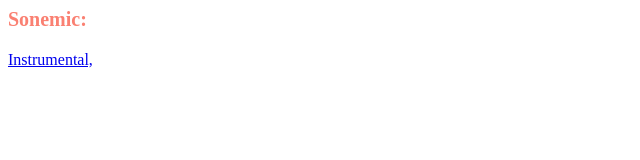
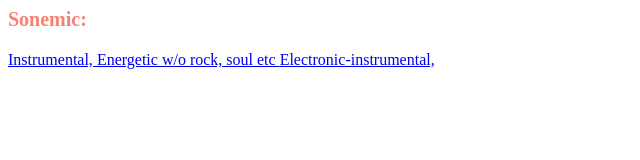
Before and after one commit to koolche/koolche.github.io, a plain HTML site: page index.html in a window 1280 px wide. Shown: the whole page, without its empty margins (0-640 px from the left). Drawn offline with Linux system fonts and the light colour scheme.

Commit message:
Update index.html

```diff
--- a/index.html
+++ b/index.html
@@ -6,7 +6,8 @@
 </head>
 <body>
 <p style="color:Salmon; font-size:20px;"><b>Sonemic:</b></p>
-    <a href="https://sonemic.com/charts/top/album/all-time/d:instrumental/"; font-size:20px;>Instrumental, </a>
-
+    	<a href="https://sonemic.com/charts/top/album/all-time/d:instrumental/">Instrumental, </a>
+	<a href="https://sonemic.com/charts/top/album/1800-20189999/g:%2drock,%2djazz,%2dsoul/d:energetic,%2ddepressive/2/">Energetic w/o rock, soul etc </a>
+	<a href="https://sonemic.com/charts/top/album,ep,comp,mixtape/1800-20189999/g:electronic,-video-game-music,-progressive-electronic/d:all,instrumental,energetic/">Electronic-instrumental, </a>
 </body>
 </html>
```
